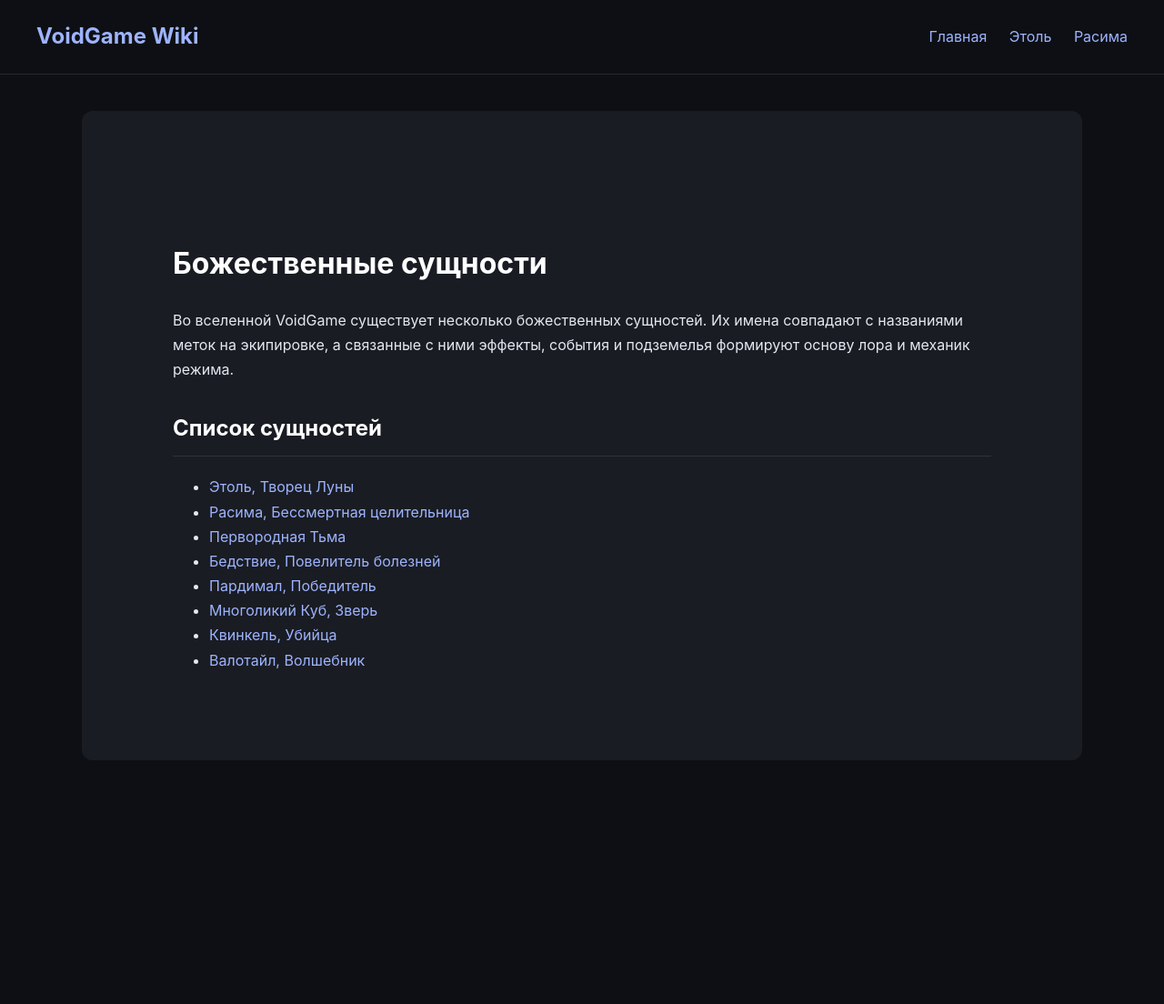
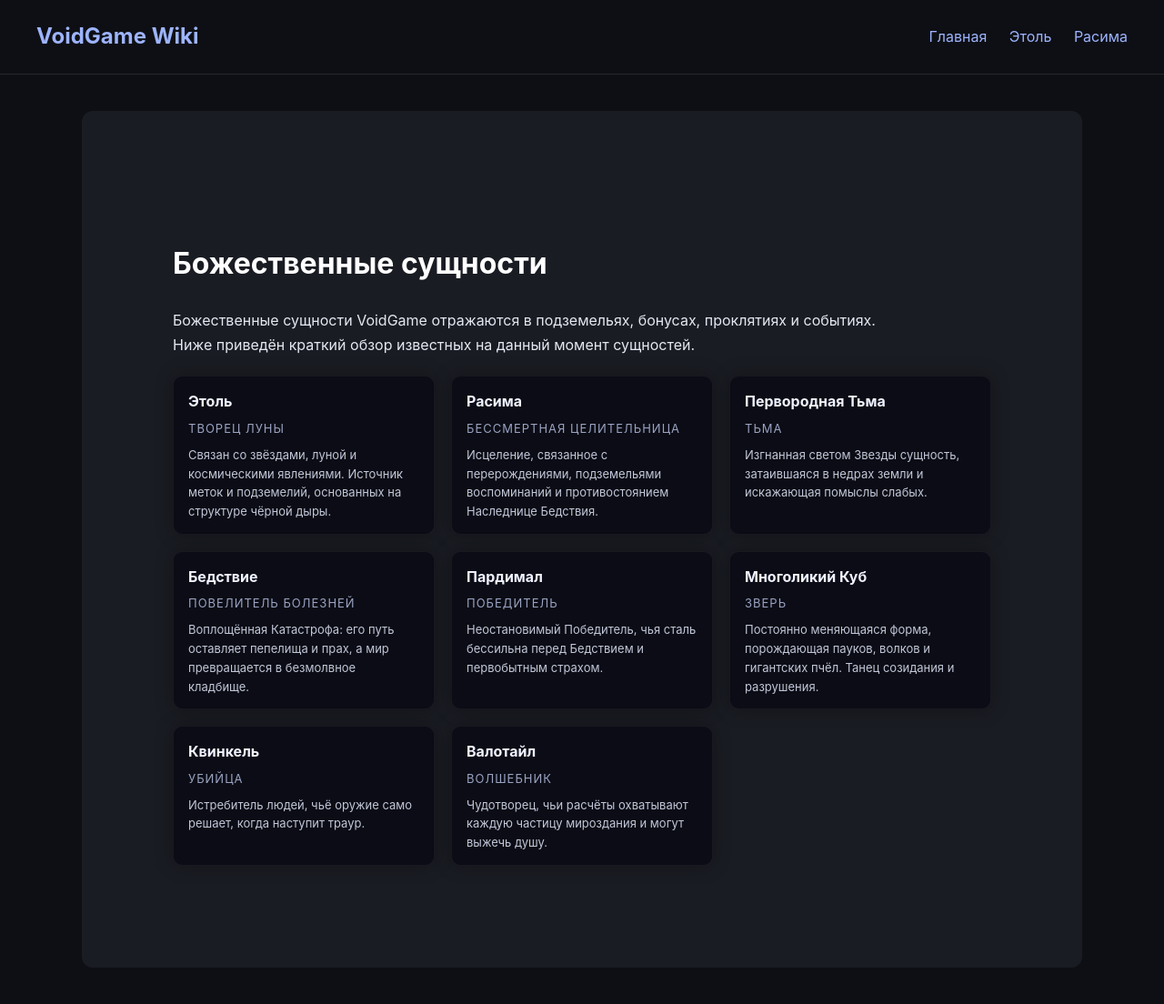
Before and after one commit to tveiv/tveiv.github.io, a Jekyll site: the page built from entities.md, in a window 1280 px wide. Shown: the whole page at 91% size. Built offline with Jekyll 4.4.1, drawn with Linux system fonts in a browser that asks for light colours; before the commit the page ends 900 px from its top, so only the background shows below that.

Commit message:
Оформление хаба Божественных сущностей

```diff
--- a/assets/css/style.css
+++ b/assets/css/style.css
@@ -304,3 +304,46 @@ main {
 .toc a:hover {
   text-decoration: underline;
 }
+
+/* ===== Хаб божественных сущностей ===== */
+
+.entity-grid {
+  display: grid;
+  grid-template-columns: repeat(auto-fit, minmax(230px, 1fr));
+  gap: 18px;
+  margin-top: 20px;
+}
+
+.entity-card {
+  background: rgba(10, 12, 20, 0.9);
+  border-radius: 10px;
+  padding: 14px 16px;
+  border: 1px solid rgba(255,255,255,0.05);
+  box-shadow: 0 0 20px rgba(0,0,0,0.3);
+}
+
+.entity-card-name a {
+  font-weight: 700;
+  font-size: 16px;
+  color: #f0f3ff;
+  text-decoration: none;
+}
+
+.entity-card-name a:hover {
+  text-decoration: underline;
+}
+
+.entity-card-title {
+  font-size: 13px;
+  text-transform: uppercase;
+  letter-spacing: 1px;
+  color: #9aa3c2;
+  margin-top: 4px;
+  margin-bottom: 8px;
+}
+
+.entity-card-desc {
+  font-size: 13px;
+  color: #c2c7d8;
+  line-height: 1.6;
+}
--- a/entities.md
+++ b/entities.md
@@ -8,17 +8,75 @@ permalink: /entities/
 
 # Божественные сущности
 
-Во вселенной VoidGame существует несколько божественных сущностей. Их имена совпадают с названиями меток на экипировке, а связанные с ними эффекты, события и подземелья формируют основу лора и механик режима.
+Божественные сущности VoidGame отражаются в подземельях, бонусах, проклятиях и событиях.
+Ниже приведён краткий обзор известных на данный момент сущностей.
 
-## Список сущностей
+<div class="entity-grid">
 
-- [Этоль, Творец Луны](/etol/)
-- [Расима, Бессмертная целительница](/rasima/)
-- [Первородная Тьма](/darkness/)
-- [Бедствие, Повелитель болезней](/calamity/)
-- [Пардимал, Победитель](/pardimal/)
-- [Многоликий Куб, Зверь](/beast/)
-- [Квинкель, Убийца](/killer/)
-- [Валотайл, Волшебник](/valotile/)
+<div class="entity-card">
+  <div class="entity-card-name"><a href="/etol/">Этоль</a></div>
+  <div class="entity-card-title">Творец Луны</div>
+  <div class="entity-card-desc">
+    Связан со звёздами, луной и космическими явлениями. Источник меток и подземелий, основанных на структуре чёрной дыры.
+  </div>
+</div>
 
+<div class="entity-card">
+  <div class="entity-card-name"><a href="/rasima/">Расима</a></div>
+  <div class="entity-card-title">Бессмертная целительница</div>
+  <div class="entity-card-desc">
+    Исцеление, связанное с перерождениями, подземельями воспоминаний и противостоянием Наследнице Бедствия.
+  </div>
 </div>
+
+<div class="entity-card">
+  <div class="entity-card-name"><a href="/darkness/">Первородная Тьма</a></div>
+  <div class="entity-card-title">Тьма</div>
+  <div class="entity-card-desc">
+    Изгнанная светом Звезды сущность, затаившаяся в недрах земли и искажающая помыслы слабых.
+  </div>
+</div>
+
+<div class="entity-card">
+  <div class="entity-card-name"><a href="/calamity/">Бедствие</a></div>
+  <div class="entity-card-title">Повелитель болезней</div>
+  <div class="entity-card-desc">
+    Воплощённая Катастрофа: его путь оставляет пепелища и прах, а мир превращается в безмолвное кладбище.
+  </div>
+</div>
+
+<div class="entity-card">
+  <div class="entity-card-name"><a href="/pardimal/">Пардимал</a></div>
+  <div class="entity-card-title">Победитель</div>
+  <div class="entity-card-desc">
+    Неостановимый Победитель, чья сталь бессильна перед Бедствием и первобытным страхом.
+  </div>
+</div>
+
+<div class="entity-card">
+  <div class="entity-card-name"><a href="/beast/">Многоликий Куб</a></div>
+  <div class="entity-card-title">Зверь</div>
+  <div class="entity-card-desc">
+    Постоянно меняющаяся форма, порождающая пауков, волков и гигантских пчёл. Танец созидания и разрушения.
+  </div>
+</div>
+
+<div class="entity-card">
+  <div class="entity-card-name"><a href="/killer/">Квинкель</a></div>
+  <div class="entity-card-title">Убийца</div>
+  <div class="entity-card-desc">
+    Истребитель людей, чьё оружие само решает, когда наступит траур.
+  </div>
+</div>
+
+<div class="entity-card">
+  <div class="entity-card-name"><a href="/valotile/">Валотайл</a></div>
+  <div class="entity-card-title">Волшебник</div>
+  <div class="entity-card-desc">
+    Чудотворец, чьи расчёты охватывают каждую частицу мироздания и могут выжечь душу.
+  </div>
+</div>
+
+</div> <!-- .entity-grid -->
+
+</div> <!-- .void-article -->
```
Also changed, not shown: Новый текстовый документ.txt (deleted).
